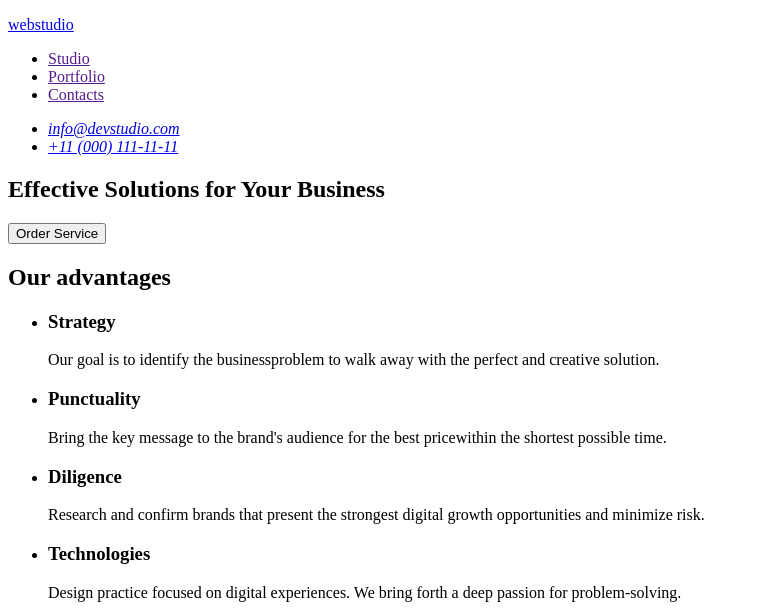
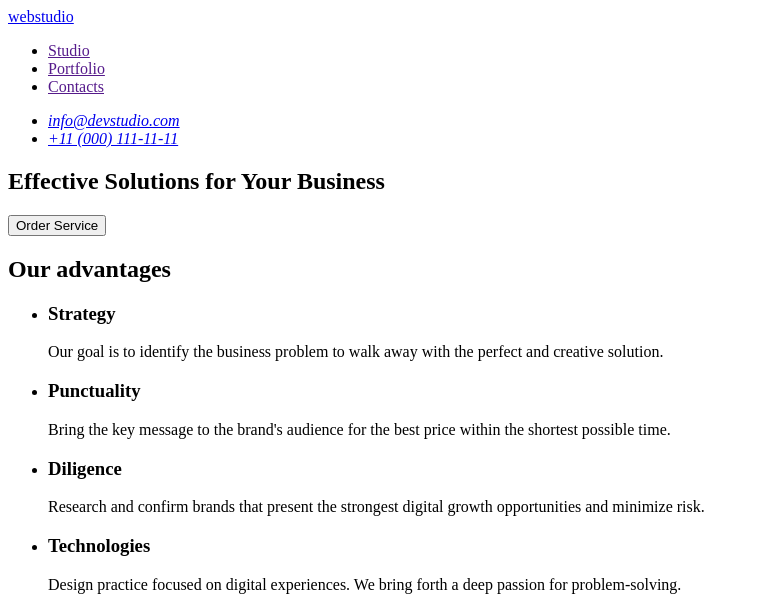
Before and after one commit to NatashaKul7/goit-markup-hw-01, a plain HTML site: page index.html in a window 1280 px wide. Shown: the top 611 px of the page, without its empty margins (0-759 px from the left). Drawn offline with Linux system fonts and the light colour scheme.

Commit message:
Update index.html

```diff
--- a/index.html
+++ b/index.html
@@ -10,7 +10,7 @@
     <!-- header section -->
     <header>
       <nav>
-        <a href="./index.html"> <p>webstudio</p></a>
+        <a href="./index.html">webstudio</a>
         <ul>
           <li>
             <a href="">Studio</a>
@@ -43,15 +43,15 @@
           <li>
             <h3>Strategy</h3>
             <p>
-              Our goal is to identify the businessproblem to walk away with the
+              Our goal is to identify the business problem to walk away with the
               perfect and creative solution.
             </p>
           </li>
           <li>
             <h3>Punctuality</h3>
             <p>
-              Bring the key message to the brand's audience for the best
-              pricewithin the shortest possible time.
+              Bring the key message to the brand's audience for the best price
+              within the shortest possible time.
             </p>
           </li>
           <li>
@@ -149,7 +149,7 @@
     </main>
     <!-- footer section -->
     <footer>
-      <a href="./index.html"> <p>webstudio</p></a>
+      <a href="./index.html">webstudio</a>
       <p>
         Increase the flow of customers and sales for your business with digital
         marketing & growth solutions.
```
